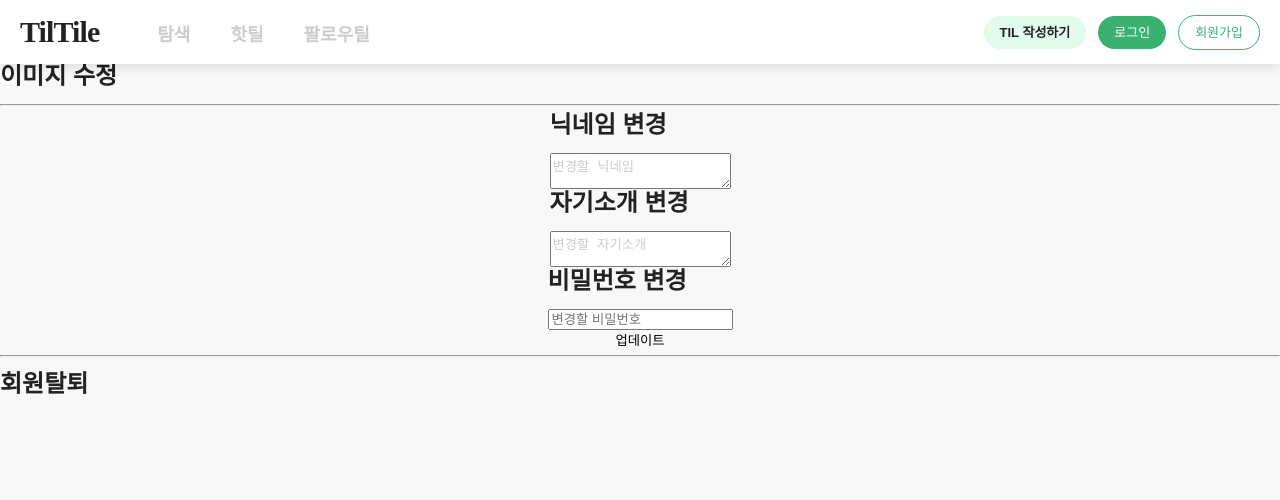
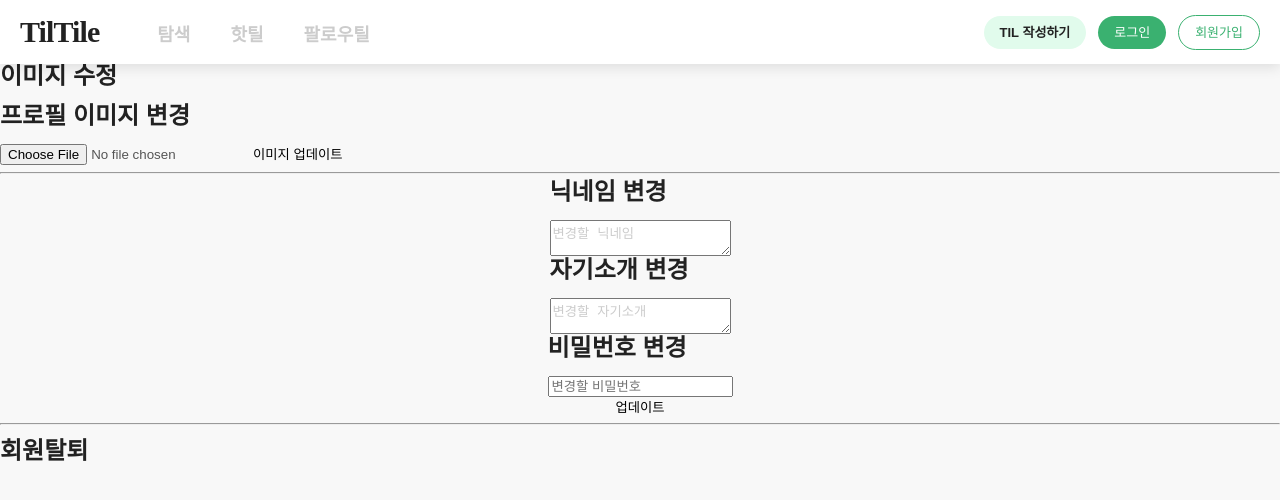
Before and after one commit to codestates-seb/seb43_main_024, a React (Create React App) app in the folder client/: page /editprofile in a window 1280 px wide. Shown: the top 500 px of the page. Built offline with nearby package versions, Linux system fonts and the light colour scheme.

Commit message:
이미지 업로드 수정

```diff
--- a/client/src/pages/editprofile/EditProfile.js
+++ b/client/src/pages/editprofile/EditProfile.js
@@ -14,6 +14,7 @@ export function EditProfile() {
   const [newNickName, setNewNickName] = useState('');
   const [newPassword, setNewPassword] = useState('');
   const [newAboutMe, setNewAboutMe] = useState('');
+  const [imageFile, setImageFile] = useState(null); // 이미지 파일 상태 추가
 
   const navigate = useNavigate();
 
@@ -67,6 +68,33 @@ export function EditProfile() {
     }
   };
 
+  const handleImageChange = (event) => {
+    const file = event.target.files[0];
+    setImageFile(file); // 이미지 파일 상태 업데이트
+  };
+
+  const uploadProfileImage = async () => {
+    try {
+      const formData = new FormData();
+      formData.append('imageFile', imageFile);
+
+      const config = {
+        headers: {
+          'Content-Type': 'multipart/form-data',
+          Authorization: `Bearer {JWT}`, // JWT 값을 적절히 대체해야 합니다
+        },
+      };
+      await API.post('/uploadProfileImage', formData, config);
+      // 이미지 업로드 성공 시 실행되는 로직을 추가하세요
+    } catch (error) {
+      // 이미지 업로드 실패 시 실행되는 로직을 추가하세요
+    }
+  };
+
+  const handleUpdateImage = () => {
+    uploadProfileImage();
+  };
+
   const handleDeleteAccount = async () => {
     try {
       const memberId = localStorage.getItem('memberId'); // memberId 가져오기
@@ -88,6 +116,11 @@ export function EditProfile() {
   return (
     <>
       <h1>이미지 수정</h1>
+      <div>
+        <h1>프로필 이미지 변경</h1>
+        <input type="file" accept=".jpg, .png" onChange={handleImageChange} />
+        <button onClick={handleUpdateImage}>이미지 업데이트</button>
+      </div>
       <hr />
       <EditWrapper>
         <div>
```
